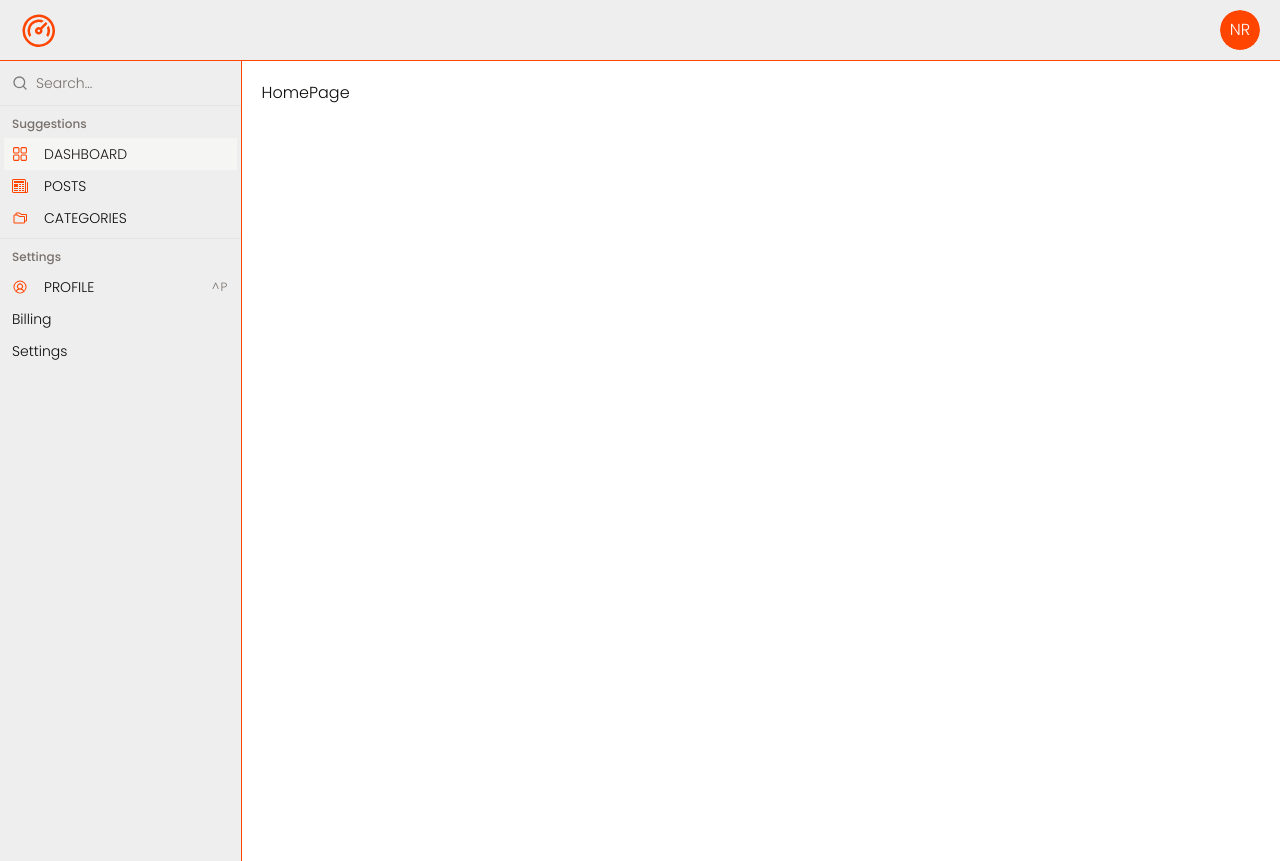
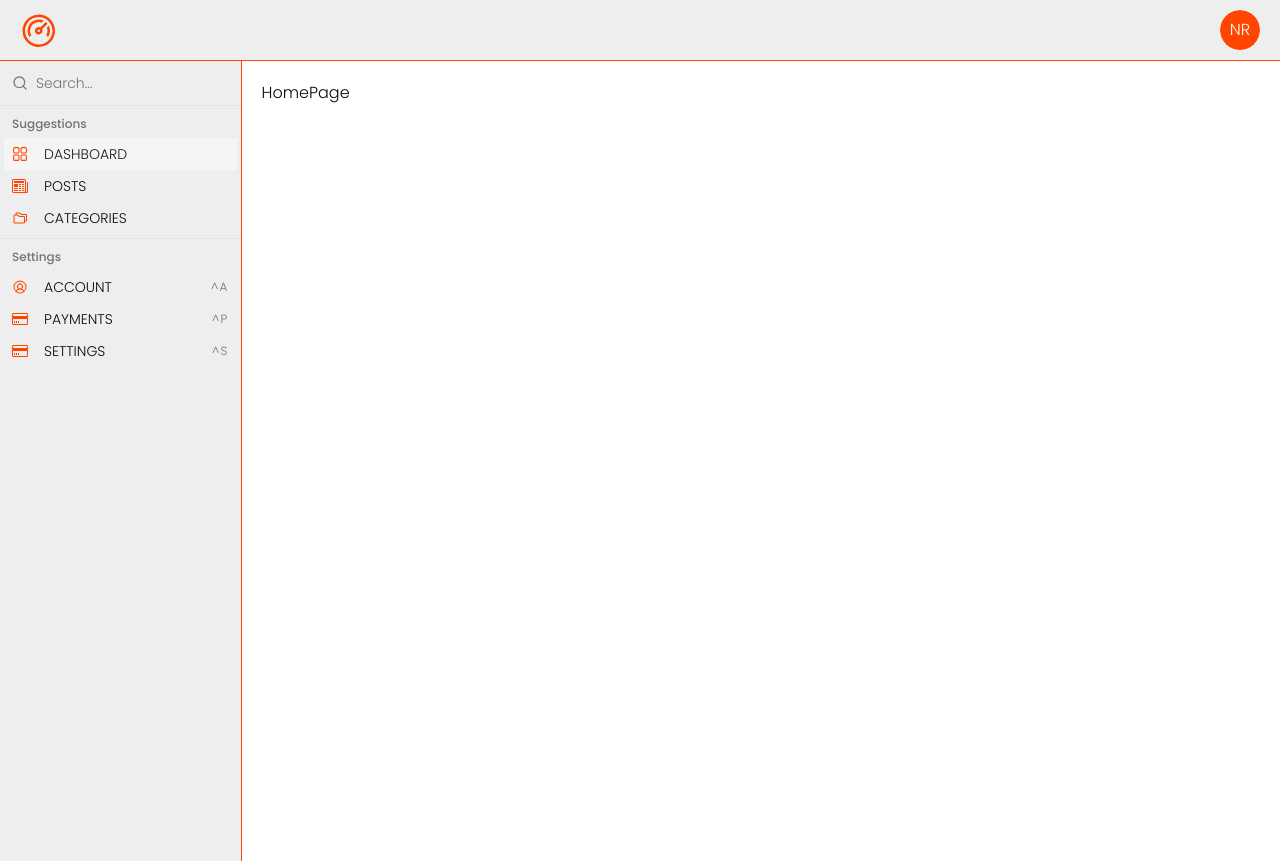
Before and after one commit to Nimira43/Tabularium, a Next.js app: page / in a window 1280 px wide. Built offline with nearby package versions, Linux system fonts and the light colour scheme; a web font is replaced by a local one.

Commit message:
Renamed Profile to  Account. Set up Payments and Settings.

```diff
--- a/components/Sidebar.tsx
+++ b/components/Sidebar.tsx
@@ -35,11 +35,19 @@ const Sidebar = () => {
         <CommandGroup heading='Settings'>
           <CommandItem>
             <PiUserCircle className='text-main mr-2 h-4 w-4' />
-            <span className='uppercase'>Profile</span>
+            <span className='uppercase'>Account</span>
+            <CommandShortcut>^A</CommandShortcut>
+          </CommandItem>
+          <CommandItem>
+            <ImCreditCard className='text-main mr-2 h-4 w-4' />
+            <span className='uppercase'>Payments</span>
             <CommandShortcut>^P</CommandShortcut>
           </CommandItem>
-          <CommandItem>Billing</CommandItem>
-          <CommandItem>Settings</CommandItem>
+          <CommandItem>
+            <ImCreditCard className='text-main mr-2 h-4 w-4' />
+            <span className='uppercase'>Settings</span>
+            <CommandShortcut>^S</CommandShortcut>
+          </CommandItem>
         </CommandGroup>
       </CommandList>
     </Command>
```
